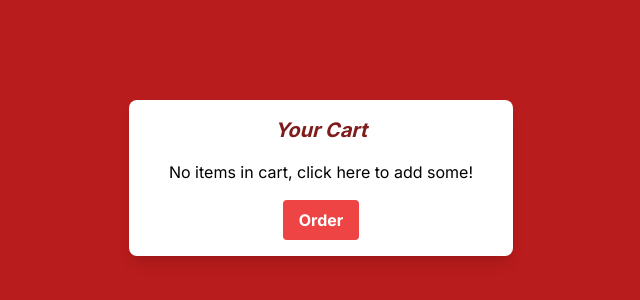
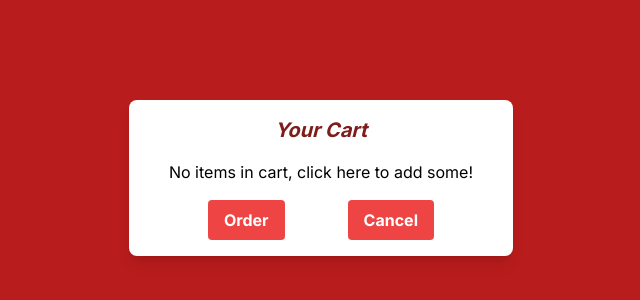
Before and after one commit to yamisagi/next-food-app, a Next.js app: page /cart in a window 1280 px wide. Shown: the part 222-522 px from the top of the page, without its empty margins (319-959 px from the left). Built offline with nearby package versions, Linux system fonts and the light colour scheme.

Commit message:
feat: Create Remove & Decrement Func - Implement to Context

```diff
--- a/src/app/cart/page.jsx
+++ b/src/app/cart/page.jsx
@@ -8,7 +8,8 @@ import Link from 'next/link';
 
 const Cart = () => {
   const router = useRouter();
-  const { order, total, resetOrder } = useContext(OrderContext);
+  const { order, total, resetOrder, removeOrder, decrementOrder } =
+    useContext(OrderContext);
 
   return (
     <div className='flex flex-col min-h-screen justify-center items-center w-full'>
@@ -28,13 +29,33 @@ const Cart = () => {
             return (
               <li
                 key={item.id}
-                className='flex justify-between items-center mb-2'
+                className='flex justify-between px-5 items-center mb-2'
               >
                 <div className='flex items-center'>
                   <span>{item.name}</span>
                 </div>
-                <div>
-                  <span>{item.quantity}</span>
+                <div className='flex items-center justify-between w-1/3'>
+                  <div>
+                    <span>{item.quantity}</span>
+                  </div>
+                  <div>
+                    <span >x</span>
+                    <span className='font-bold mx-2'>{item.price}$</span>
+                  </div>
+                  {item.quantity > 1 && (
+                    <Button
+                      title='-'
+                      className='w-20'
+                      onClick={() => decrementOrder(item.id)}
+                    />
+                  )}
+                  {item.quantity === 1 && (
+                    <Button
+                      title='X'
+                      className='w-20'
+                      onClick={() => removeOrder(item.id)}
+                    />
+                  )}
                 </div>
               </li>
             );
@@ -46,15 +67,15 @@ const Cart = () => {
             <span>${total.toFixed(2)}</span>
           </div>
         )}
-        <div className='flex justify-center items-center w-full mt-4'>
+        <div className='flex justify-evenly items-center w-full mt-4'>
           <Button
             title='Order'
-            className='w-full mt-4'
             onClick={() => {
               router.push('/');
               resetOrder();
             }}
           />
+          <Button title='Cancel' onClick={() => router.push('/')} />
         </div>
       </div>
     </div>
--- a/src/context/orderContext.jsx
+++ b/src/context/orderContext.jsx
@@ -14,6 +14,7 @@ export const OrderProvider = ({ children }) => {
   };
 
   useEffect(() => {
+    console.log(order);
     const total = order.reduce((acc, curr) => {
       return acc + Number(curr.price) * curr.quantity;
     }, 0);
@@ -25,8 +26,40 @@ export const OrderProvider = ({ children }) => {
     setTotal(0);
   };
 
+  const removeOrder = (id) => {
+    console.log(id);
+    const itemToRemove = order.findIndex((item) => item.id === id);
+    setOrder((prev) => {
+      const copy = [...prev];
+      copy.splice(itemToRemove, 1);
+      return copy;
+    });
+  };
+
+  const decrementOrder = (id) => {
+    const newOrderList = order.map((item) => {
+      if (item.id === id && item.quantity > 1) {
+        return {
+          ...item,
+          quantity: item.quantity - 1,
+        };
+      }
+      return item;
+    });
+    setOrder(newOrderList);
+  };
+
   return (
-    <OrderContext.Provider value={{ order, addOrder, total, resetOrder }}>
+    <OrderContext.Provider
+      value={{
+        order,
+        addOrder,
+        total,
+        resetOrder,
+        removeOrder,
+        decrementOrder,
+      }}
+    >
       {children}
     </OrderContext.Provider>
   );
```
Also changed, not shown: 1 other file (tests, documents, lock files or other folders).
